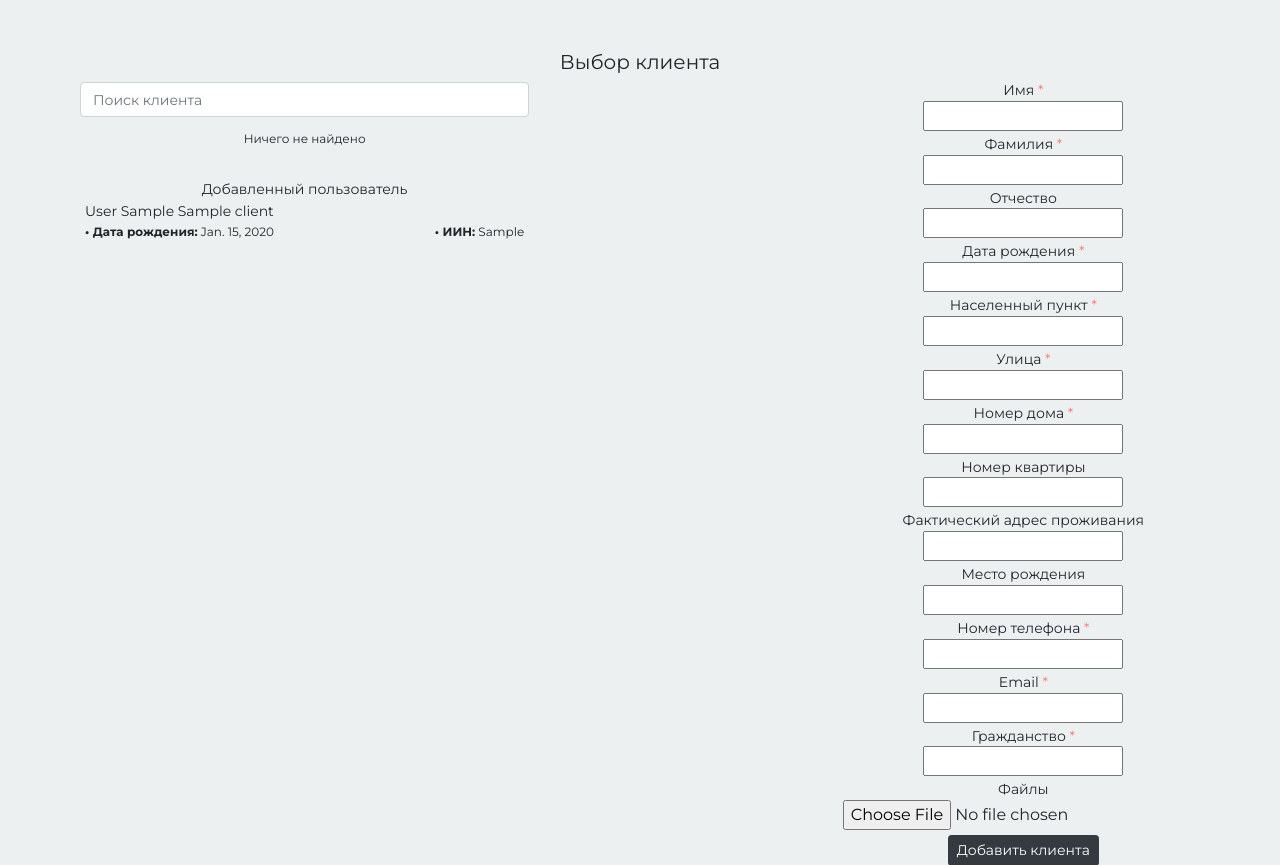
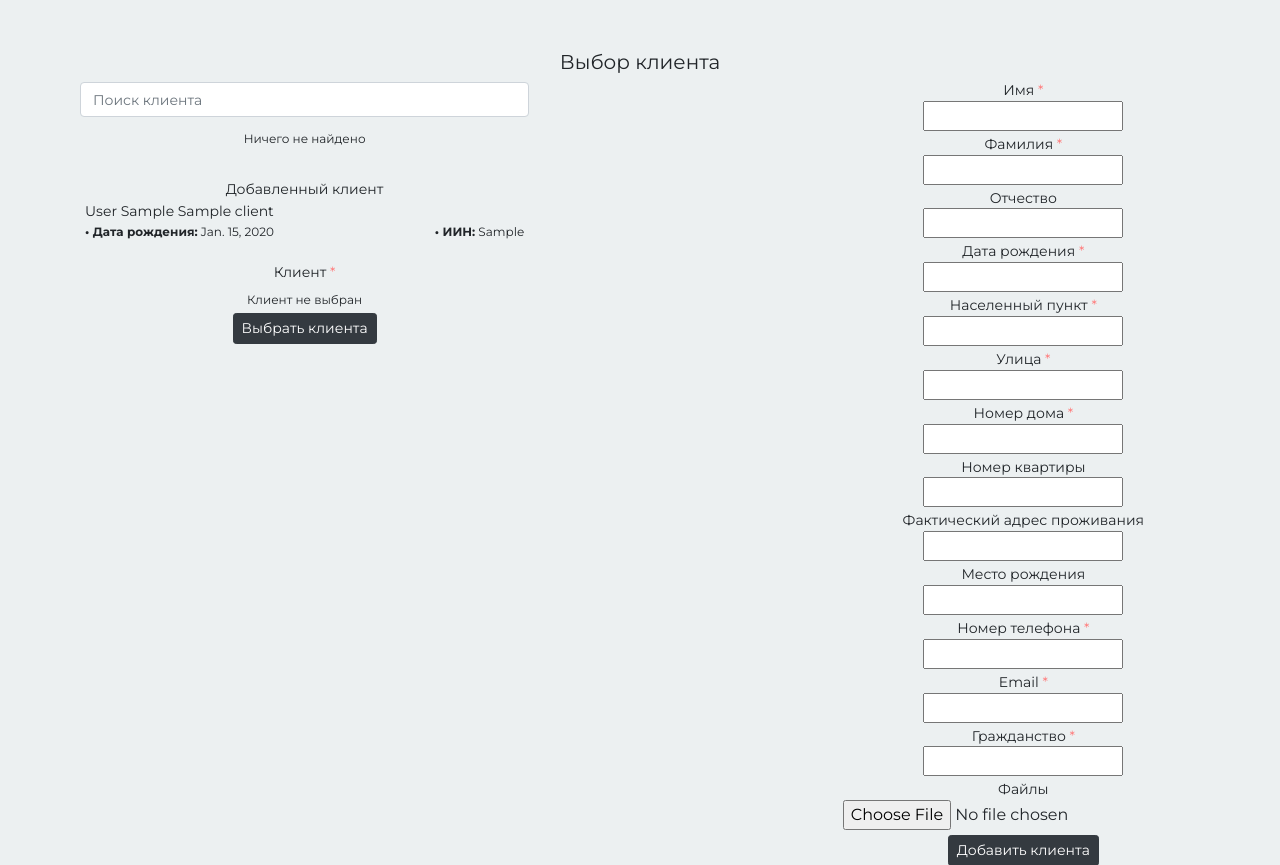
Before and after one commit to glokzs/lombard_crm, a Django app: template pawnshop_crm/pawnshop/templates/client/create.html in a window 1280 px wide. Shown: the part 56-921 px from the top of the page. Run offline with Django 3.2, Linux system fonts and the light colour scheme; the template is opened without the code that fills it: values that come from a table or form of the project are taken from there, others are empty; tables that the repository leaves empty hold one stand-in row (values such as "Sample post"); some libraries are stand-ins or nearby versions.

Commit message:
#5 Добавлен client_pk в клиентов, найденные при поиске

```diff
--- a/pawnshop_crm/pawnshop/static/css/style.css
+++ b/pawnshop_crm/pawnshop/static/css/style.css
@@ -9,12 +9,11 @@ body {
 	display: flex;
 	justify-content: center;
 	align-items: center;
-	opacity: 0;
 	position: absolute;
 	top: 10px;
 	left: 50%;
 	transform: translateX(-50%);
-	transition: opacity 0.3s;
+	z-index: -100;
 }
 .lds-ellipsis {
 	display: inline-block;
@@ -138,16 +137,20 @@ body {
 .client-container-wrapper {
 	padding: 10px 0;
 	width: 100%;
-	/*overflow: auto;*/
 	position: relative;
 	transition: max-height 0.3s;
 }
+.client-container-wrapper .spinner-wrapper,
+.client-container-wrapper .no-content {
+	opacity: 0;
+	transition: opacity 1s;
+}
 .client-container-wrapper.loading .spinner-wrapper {
 	opacity: 1;
+	z-index: 100;
 }
 .client-container-wrapper.empty .no-content {
 	opacity: 1;
-	/*display: block;*/
 }
 .client-container {
 	width: 100%;
@@ -158,6 +161,26 @@ body {
 	padding: 5px;
 	cursor: pointer;
 	margin-bottom: 5px;
+	animation: client-item-animation 1s;
+	transition: 0.3s;
+}
+@keyframes client-item-animation {
+	from {
+		transform: translateY(-100%);
+		opacity: 0;
+	}
+	to {
+		transform: translateY(0);
+		opacity: 1;
+	}
+}
+.selected-client-item-wrapper {
+	overflow: hidden;
+}
+.selected-client-item {
+	padding: 5px;
+	margin-bottom: 5px;
+	animation: client-item-animation 1s;
 	transition: 0.3s;
 }
 .client-item:hover {
@@ -185,9 +208,7 @@ body {
 	margin: 0;
 }
 .no-content {
-	opacity: 0;
 	padding: 5px 0;
-	transition: opacity 0.3s;
 }
 .no-content-text {
 	font-size: 12px;
@@ -205,3 +226,10 @@ body {
 	text-align: center;
 	margin: 0;
 }
+.client-select-form-wrapper {
+	margin-top: 20px;
+	width: 100%;
+}
+.client-select-form {
+	width: 100%;
+}
--- a/pawnshop_crm/pawnshop/templates/client/create.html
+++ b/pawnshop_crm/pawnshop/templates/client/create.html
@@ -24,8 +24,8 @@
                 </div>
                 {% if recent_client %}
                     <div class="recent-client-wrapper">
-                        <h5 class="recent-client-heading">Добавленный пользователь</h5>
-                        <div class="client-item">
+                        <h5 class="recent-client-heading">Добавленный клиент</h5>
+                        <div class="client-item" data-client_pk="{{ recent_client.pk }}">
                             <div class="client-item-name">
                                 <span>{{ recent_client.last_name }} {{ recent_client.first_name }} {% if recent_client.middle_name %}{{ recent_client.middle_name }}{% endif %}</span>
                             </div>
@@ -36,6 +36,22 @@
                         </div>
                     </div>
                 {% endif %}
+                <div class="client-select-form-wrapper">
+                    <form action="#" class="client-select-form">
+                        <div class="form-group">
+                            <label>Клиент<span class="required-indicator"> *</span></label>
+                        </div>
+                        <div class="selected-client-item-wrapper">
+                            <div class="no-content">
+                                <p class="no-content-text">Клиент не выбран</p>
+                            </div>
+                        </div>
+                        <div class="form-group">
+                            <input type="hidden" name="client_pk" id="selected_client_input">
+                            <button type="submit" class="btn btn-dark btn-sm">Выбрать клиента</button>
+                        </div>
+                    </form>
+                </div>
             </div>
         </div>
         <div class="col-4">
@@ -49,4 +65,5 @@
         </div>
     </div>
     {% include 'partials/_client_search_script.html' %}
+    {% include 'partials/_client_add_script.html' %}
 {% endblock %}
--- a/pawnshop_crm/pawnshop/templates/partials/_client_search_script.html
+++ b/pawnshop_crm/pawnshop/templates/partials/_client_search_script.html
@@ -30,6 +30,7 @@
                 response.clients.map(function (client) {
                     const clientItem = document.createElement('div');
                     clientItem.classList.add('client-item');
+                    clientItem.dataset.client_pk = client.pk;
                     clientItem.innerHTML = `
                         <div class="client-item-name">
                             <span>${client.last_name} ${client.first_name} ${client.middle_name === null ? '' : client.middle_name}</span>
@@ -40,6 +41,16 @@
                         </div>
                     `;
                     clientContainer.appendChild(clientItem);
+                    clientItem.addEventListener('click', function () {
+                        const selectClientWrapper = document.querySelector('.selected-client-item-wrapper');
+                        selectClientWrapper.innerHTML = '';
+                        const clientPk = clientItem.dataset.client_pk;
+                        const clientItemClone = clientItem.cloneNode(true);
+                        clientItemClone.classList.remove('client-item');
+                        clientItemClone.classList.add('selected-client-item');
+                        selectClientWrapper.appendChild(clientItemClone);
+                        document.querySelector('#selected_client_input').value = clientPk;
+                    });
                 });
             }
             else {
--- a/pawnshop_crm/pawnshop/urls.py
+++ b/pawnshop_crm/pawnshop/urls.py
@@ -5,6 +5,7 @@ app_name = 'pawnshop'
 
 urlpatterns = [
     path('clients/list/', ClientListAjaxView.as_view(), name='client_list_ajax'),
+    path('clients/', ClientDetailAjaxView.as_view(), name='client_detail_ajax'),
     path('clients/<int:client_pk>/confirm_document_create/', ConfirmDocumentCreateView.as_view(), name='confirm_document_create'),
     path('credits/', CreditListView.as_view(), name='credit_list'),
     path('credits/client_create/', ClientCreateView.as_view(), name='client_create'),
```
Also changed, not shown: pawnshop_crm/pawnshop/templates/partials/_client_add_script.html (added, +32 -0 lines), pawnshop_crm/pawnshop/views.py (+16 -0 lines). Lines whose indentation alone changed are shown as unchanged.
